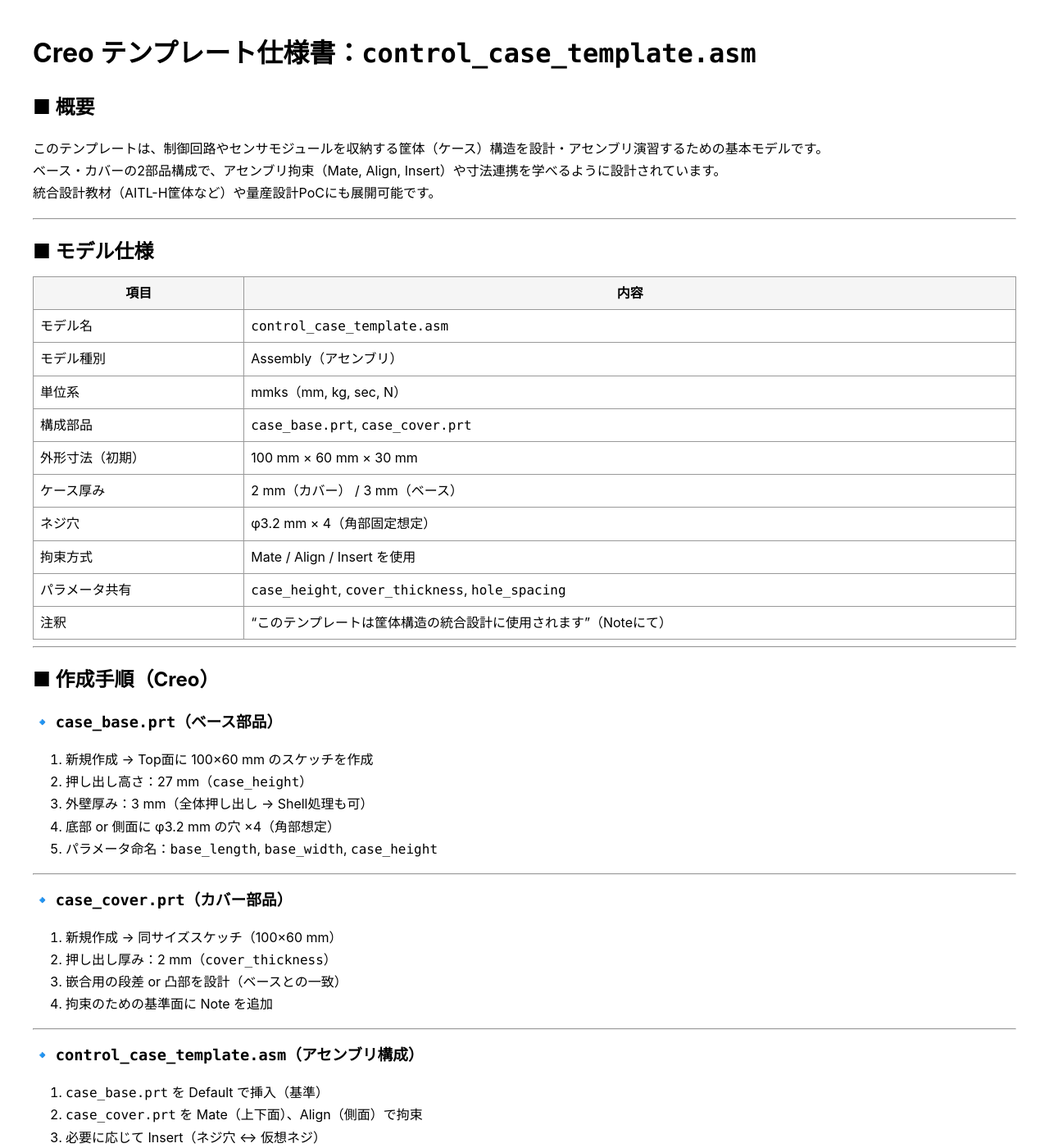
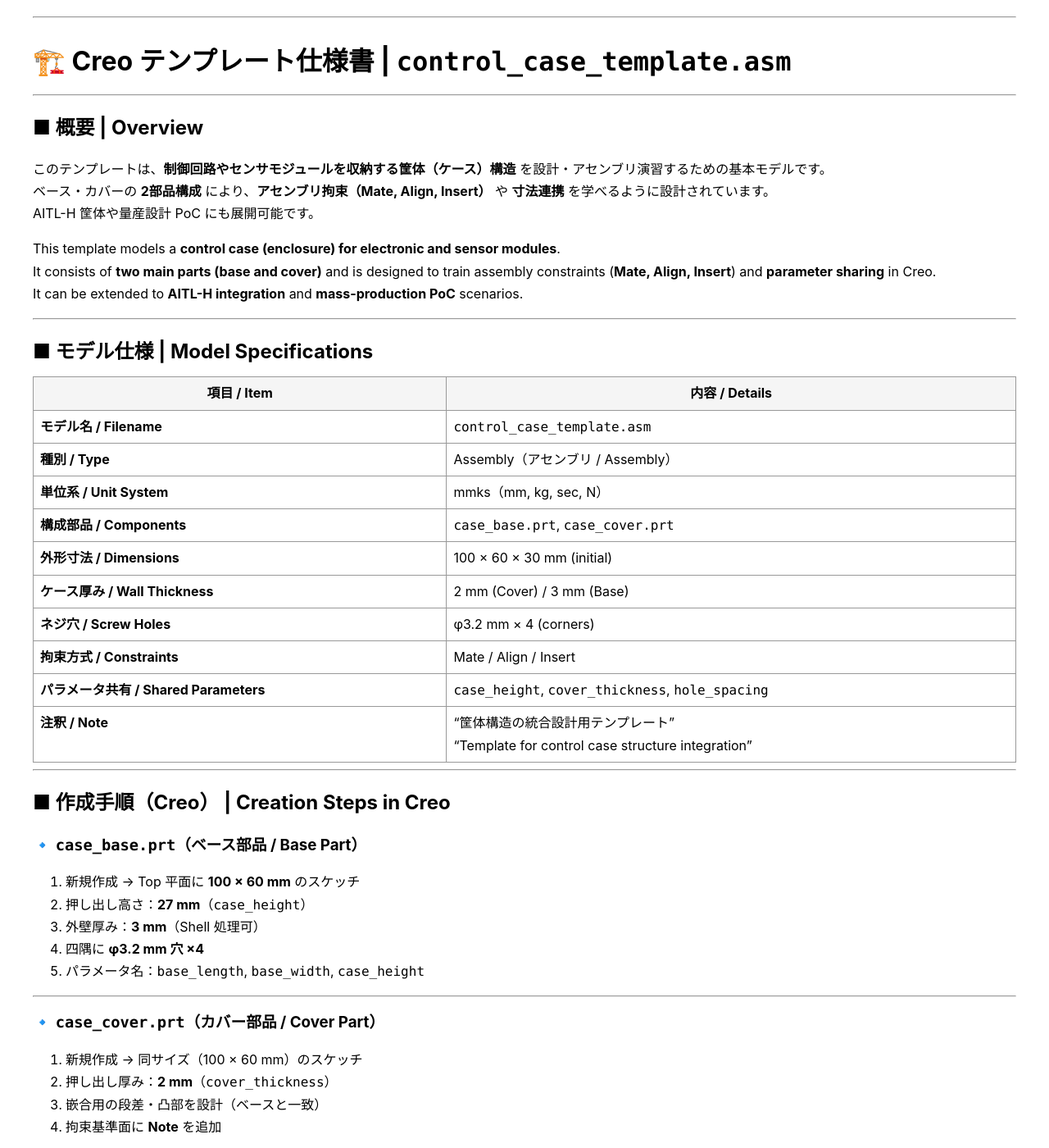
Before and after one commit to Samizo-AITL/EduMecha, a Jekyll site: the page built from templates/template_control_case_spec.md, in a window 1280 px wide and 1400 px high. Shown: the whole window at 82% size. Built offline with Jekyll 4.4.1, drawn with Linux system fonts in a browser that asks for light colours; our own code applies the rules of GitHub Pages for plain Markdown files; some of the changed text lies outside the part shown.

Commit message:
Update template_control_case_spec.md

```diff
--- a/templates/template_control_case_spec.md
+++ b/templates/template_control_case_spec.md
@@ -1,77 +1,90 @@
-# Creo テンプレート仕様書：`control_case_template.asm`
-
-## ■ 概要
-
-このテンプレートは、制御回路やセンサモジュールを収納する筐体（ケース）構造を設計・アセンブリ演習するための基本モデルです。
-ベース・カバーの2部品構成で、アセンブリ拘束（Mate, Align, Insert）や寸法連携を学べるように設計されています。
-統合設計教材（AITL-H筐体など）や量産設計PoCにも展開可能です。
+---
+title: "Creo Template Specification - control_case_template.asm"
+author: "EduMecha Project / 三溝真一"
+license: "MIT"
+tags: ["Creo", "Template", "Assembly", "EduMecha"]
+---
 
 ---
 
-## ■ モデル仕様
-
-| 項目              | 内容 |
-|-------------------|------|
-| モデル名          | `control_case_template.asm` |
-| モデル種別        | Assembly（アセンブリ） |
-| 単位系            | mmks（mm, kg, sec, N） |
-| 構成部品          | `case_base.prt`, `case_cover.prt` |
-| 外形寸法（初期）  | 100 mm × 60 mm × 30 mm |
-| ケース厚み        | 2 mm（カバー） / 3 mm（ベース） |
-| ネジ穴            | φ3.2 mm × 4（角部固定想定） |
-| 拘束方式          | Mate / Align / Insert を使用 |
-| パラメータ共有    | `case_height`, `cover_thickness`, `hole_spacing` |
-| 注釈              | “このテンプレートは筐体構造の統合設計に使用されます”（Noteにて） |
+# 🏗️ Creo テンプレート仕様書 | **`control_case_template.asm`**
 
 ---
 
-## ■ 作成手順（Creo）
+## ■ 概要 | **Overview**
 
-### 🔹 `case_base.prt`（ベース部品）
+このテンプレートは、**制御回路やセンサモジュールを収納する筐体（ケース）構造** を設計・アセンブリ演習するための基本モデルです。
+ベース・カバーの **2部品構成** により、**アセンブリ拘束（Mate, Align, Insert）** や **寸法連携** を学べるように設計されています。
+AITL-H 筐体や量産設計 PoC にも展開可能です。
 
-1. 新規作成 → Top面に 100×60 mm のスケッチを作成
-2. 押し出し高さ：27 mm（`case_height`）
-3. 外壁厚み：3 mm（全体押し出し → Shell処理も可）
-4. 底部 or 側面に φ3.2 mm の穴 ×4（角部想定）
-5. パラメータ命名：`base_length`, `base_width`, `case_height`
+This template models a **control case (enclosure) for electronic and sensor modules**.
+It consists of **two main parts (base and cover)** and is designed to train assembly constraints (**Mate, Align, Insert**) and **parameter sharing** in Creo.
+It can be extended to **AITL-H integration** and **mass-production PoC** scenarios.
 
 ---
 
-### 🔹 `case_cover.prt`（カバー部品）
+## ■ モデル仕様 | **Model Specifications**
 
-1. 新規作成 → 同サイズスケッチ（100×60 mm）
-2. 押し出し厚み：2 mm（`cover_thickness`）
-3. 嵌合用の段差 or 凸部を設計（ベースとの一致）
-4. 拘束のための基準面に Note を追加
+| **項目 / Item**       | **内容 / Details** |
+|------------------------|---------------------|
+| **モデル名 / Filename** | `control_case_template.asm` |
+| **種別 / Type**        | Assembly（アセンブリ / Assembly） |
+| **単位系 / Unit System** | mmks（mm, kg, sec, N） |
+| **構成部品 / Components** | `case_base.prt`, `case_cover.prt` |
+| **外形寸法 / Dimensions** | 100 × 60 × 30 mm (initial) |
+| **ケース厚み / Wall Thickness** | 2 mm (Cover) / 3 mm (Base) |
+| **ネジ穴 / Screw Holes** | φ3.2 mm × 4 (corners) |
+| **拘束方式 / Constraints** | Mate / Align / Insert |
+| **パラメータ共有 / Shared Parameters** | `case_height`, `cover_thickness`, `hole_spacing` |
+| **注釈 / Note** | “筐体構造の統合設計用テンプレート”<br>“Template for control case structure integration” |
 
 ---
 
-### 🔹 `control_case_template.asm`（アセンブリ構成）
+## ■ 作成手順（Creo） | **Creation Steps in Creo**
 
-1. `case_base.prt` を Default で挿入（基準）
-2. `case_cover.prt` を Mate（上下面）、Align（側面）で拘束
-3. 必要に応じて Insert（ネジ穴 ↔ 仮想ネジ）
-4. 寸法共有（高さ、ネジ位置）または Copy Geometry 使用
+### 🔹 **`case_base.prt`（ベース部品 / Base Part）**
+1. 新規作成 → Top 平面に **100 × 60 mm** のスケッチ
+2. 押し出し高さ：**27 mm**（`case_height`）
+3. 外壁厚み：**3 mm**（Shell 処理可）
+4. 四隅に **φ3.2 mm 穴 ×4**
+5. パラメータ名：`base_length`, `base_width`, `case_height`
 
 ---
 
-## ■ 使用例
-
-- `05_mechatronic_integration/`：センサ＋制御系統合PoCの筐体モデル
-- `02_assembly_design/`：Mate / Align / Insert の基本演習モデル
-- `08_production_process/`：製図・加工・組立・評価までの教材展開
+### 🔹 **`case_cover.prt`（カバー部品 / Cover Part）**
+1. 新規作成 → 同サイズ（100 × 60 mm）のスケッチ
+2. 押し出し厚み：**2 mm**（`cover_thickness`）
+3. 嵌合用の段差・凸部を設計（ベースと一致）
+4. 拘束基準面に **Note** を追加
 
 ---
 
-## ■ 派生展開候補
-
-- `control_case_exercise1.asm`：高さ・構成部品変更の演習モデル
-- `control_case_with_board.asm`：内部に制御基板を組み込んだ構成
-- `control_case_drawing.drw`：図面生成練習用アセンブリ
+### 🔹 **`control_case_template.asm`（アセンブリ / Assembly）**
+1. `case_base.prt` を **Default** で挿入
+2. `case_cover.prt` を **Mate**（上下）、**Align**（側面）で拘束
+3. 必要に応じて **Insert**（ネジ穴 ↔ 仮想ネジ）を使用
+4. 寸法共有または **Copy Geometry** により連携
 
 ---
 
-## ■ 著作・利用条件
+## ■ 使用例 | **Example Usage**
 
-© EduMecha Project / 三溝真一（統合設計者）
-このテンプレートは教育・研究目的において自由に使用・改変・再配布できます。
+- **`05_mechatronic_integration/`**：センサ＋制御系統合 PoC
+- **`02_assembly_design/`**：Mate / Align / Insert 基本演習
+- **`08_production_process/`**：図面・加工・組立・評価演習
+
+---
+
+## ■ 派生展開候補 | **Future Extensions**
+
+- `control_case_exercise1.asm`（寸法変更演習モデル / Dimensional variation exercise）
+- `control_case_with_board.asm`（内部に基板を追加 / With PCB inside）
+- `control_case_drawing.drw`（図面演習用アセンブリ / For drawing practice）
+
+---
+
+## © 著作・利用条件 | **License**
+
+© 2025 EduMecha Project / 三溝真一
+**教育・研究目的に限り、自由に使用・改変・再配布可能**
+Free to use, modify, and redistribute for **educational and research purposes**.
```
